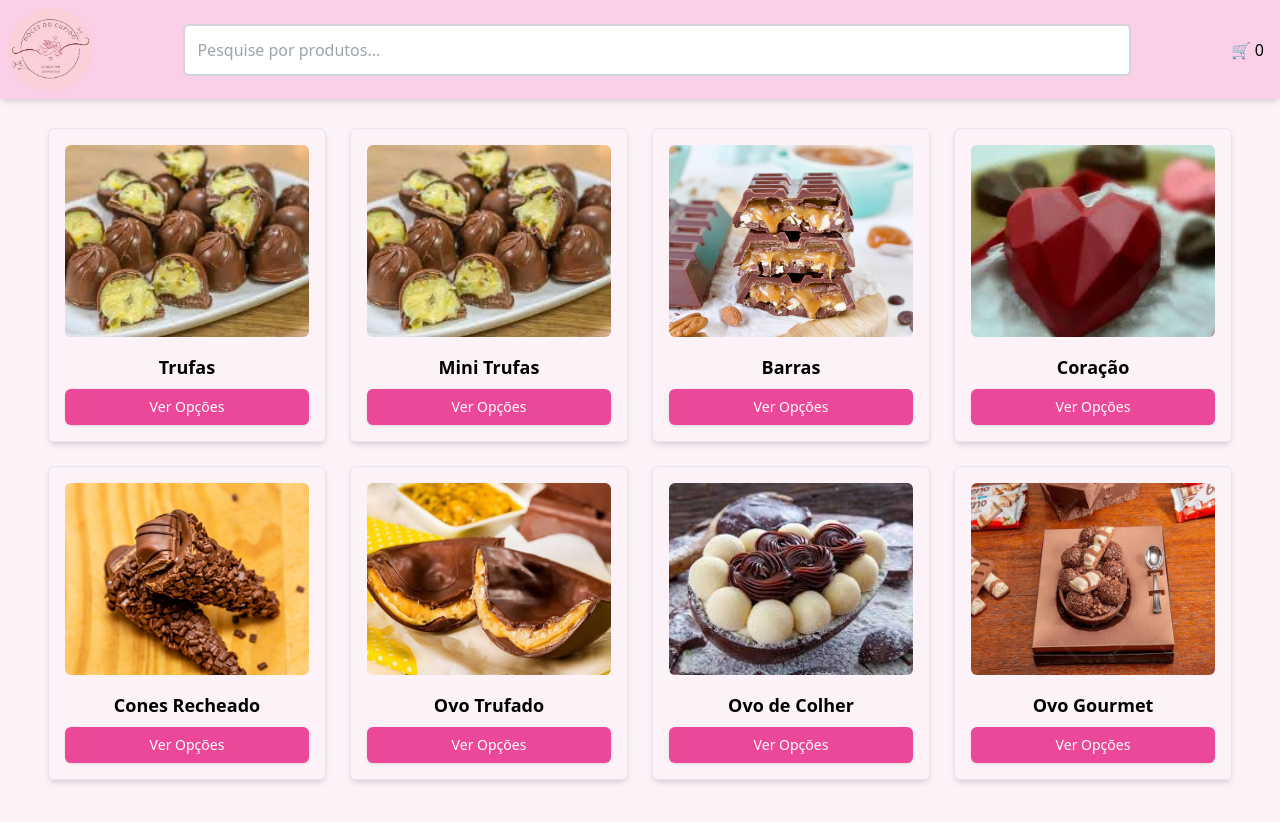
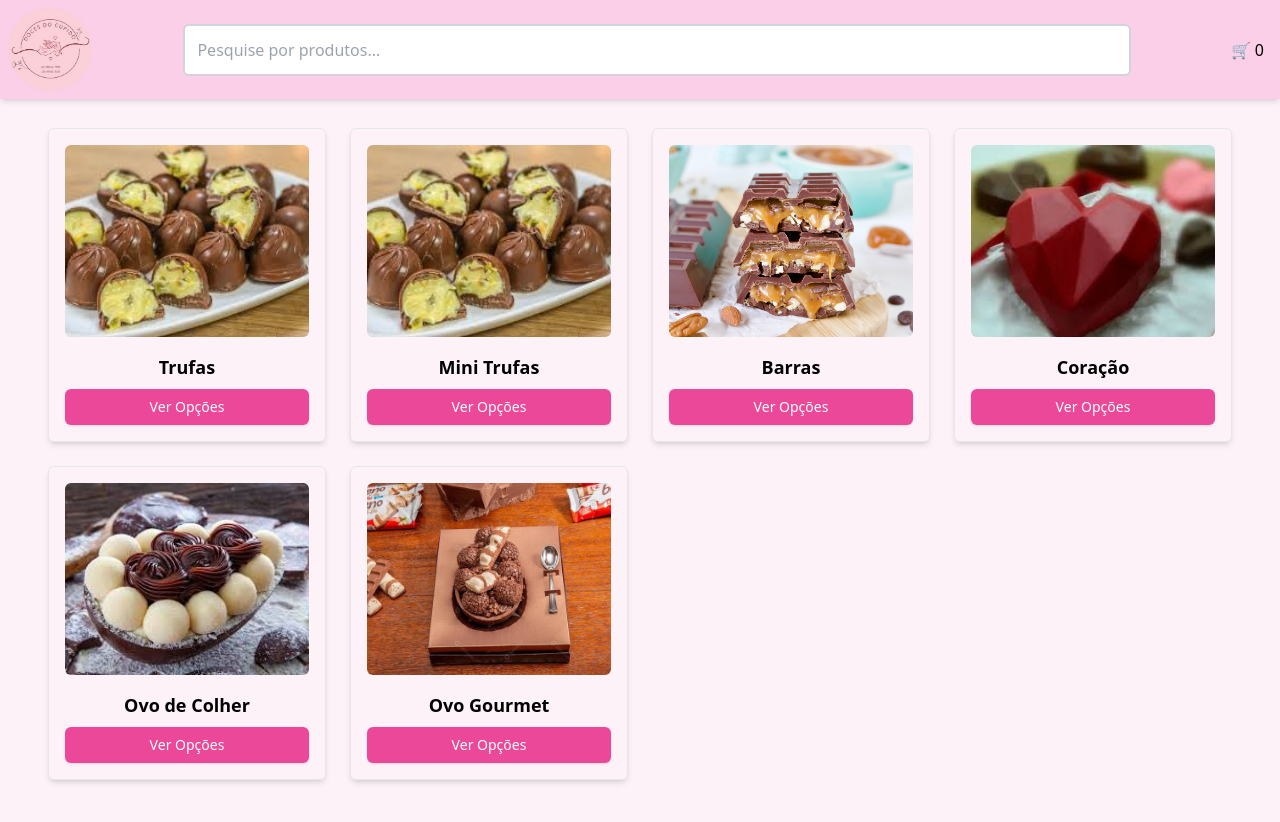
Before and after one commit to Gabriel-ortizz/doces-do-cupido, a Next.js app: page / in a window 1280 px wide. Shown: the top 822 px of the page. Built offline with nearby package versions, Linux system fonts and the light colour scheme.

Commit message:
Update page.tsx

```diff
--- a/app/page.tsx
+++ b/app/page.tsx
@@ -96,49 +96,23 @@ const App: React.FC = () => {
       ],
     },
     {
-      name: "Cones Recheado",
-      image: "/img/cone.jpg",
-      options: [
-        { name: "Limão", price: 12.0 },
-        { name: "Morango", price: 12.0 },
-        { name: "Brigadeiro", price: 12.0 },
-        { name: "Maracujá", price: 12.0 },
-        { name: "Beijinho", price: 12.0 },
-        { name: "Amendoim", price: 12.0 },
-      ],
-    },
-    {
-      name: "Ovo Trufado",
-      image: "/img/ovo_trufado.jpg",
-      options: [
-        { name: "Limão 350g", price: 85.0 },
-        { name: "Morango 350g", price: 85.0 },
-        { name: "Brigadeiro 350g", price: 85.0 },
-        { name: "Maracujá 350g", price: 85.0 },
-        { name: "Beijinho 350g", price: 85.0 },
-        { name: "Amendoim 350g", price: 85.0 },
-        { name: "Limão 250g", price: 75.0 },
-        { name: "Morango 250g", price: 75.0 },
-        { name: "Brigadeiro 250g", price: 75.0 },
-        { name: "Maracujá 250g", price: 75.0 },
-        { name: "Beijinho 250g", price: 75.0 },
-        { name: "Amendoim 250g", price: 75.0 },
-      ],
-    },
-    {
       name: "Ovo de Colher",
       image: "/img/ovo_de_colher.jpg",
       options: [
 
-        { name: "KitKat 350g", price: 100.0 },
-        { name: "Brigadeiro com Morango 350g", price: 100.0 },
-        { name: "Ninho com Nutella 350g", price: 100.0 },
-        { name: "Ninho com Morango 350g", price: 100.0 },
+      { name: "Limão 350g", price: 100.0 },
+        { name: "Morango 350g", price: 100.0 },
+        { name: "Brigadeiro 350g", price: 100.0 },
+        { name: "Maracujá 350g", price: 100.0 },
+        { name: "Beijinho 350g", price: 100.0 },
+        { name: "Paçoca 350g", price: 100.0 },
 
-        { name: "KitKat 250g", price: 90.0 },
-        { name: "Brigadeiro com Morango 250g", price: 90.0 },
-        { name: "Ninho com Nutella 250g", price: 90.0 },
-        { name: "Ninho com Morango 250g", price: 90.0 },
+        { name: "Limão 250g", price: 70.0 },
+        { name: "Morango 250g", price: 70.0 },
+        { name: "Brigadeiro 250g", price: 70.0 },
+        { name: "Maracujá 250g", price: 70.0 },
+        { name: "Beijinho 250g", price: 70.0 },
+        { name: "Paçoca 250g", price: 70.0 },
       ],
     },
     {
@@ -147,12 +121,12 @@ const App: React.FC = () => {
       options: [
         { name: "Ferrero-Rocher 350g", price: 120.0 },
         { name: "KitKat 350g", price: 120.0 },
-        { name: "Brigadeiro com Morango 350g", price: 120.0 },
+        { name: "Oreo 350g", price: 120.0 },
         { name: "Ninho com Nutella 350g", price: 120.0 },
         { name: "Ninho com Morango 350g", price: 120.0 },
         { name: "Ferrero-Rocher 250g", price: 100.0 },
         { name: "KitKat 250g", price: 100.0 },
-        { name: "Brigadeiro com Morango 250g", price: 100.0 },
+        { name: "Oreo 250g", price: 100.0 },
         { name: "Ninho com Nutella 250g", price: 100.0 },
         { name: "Ninho com Morango 250g", price: 100.0 },
       ],
```
